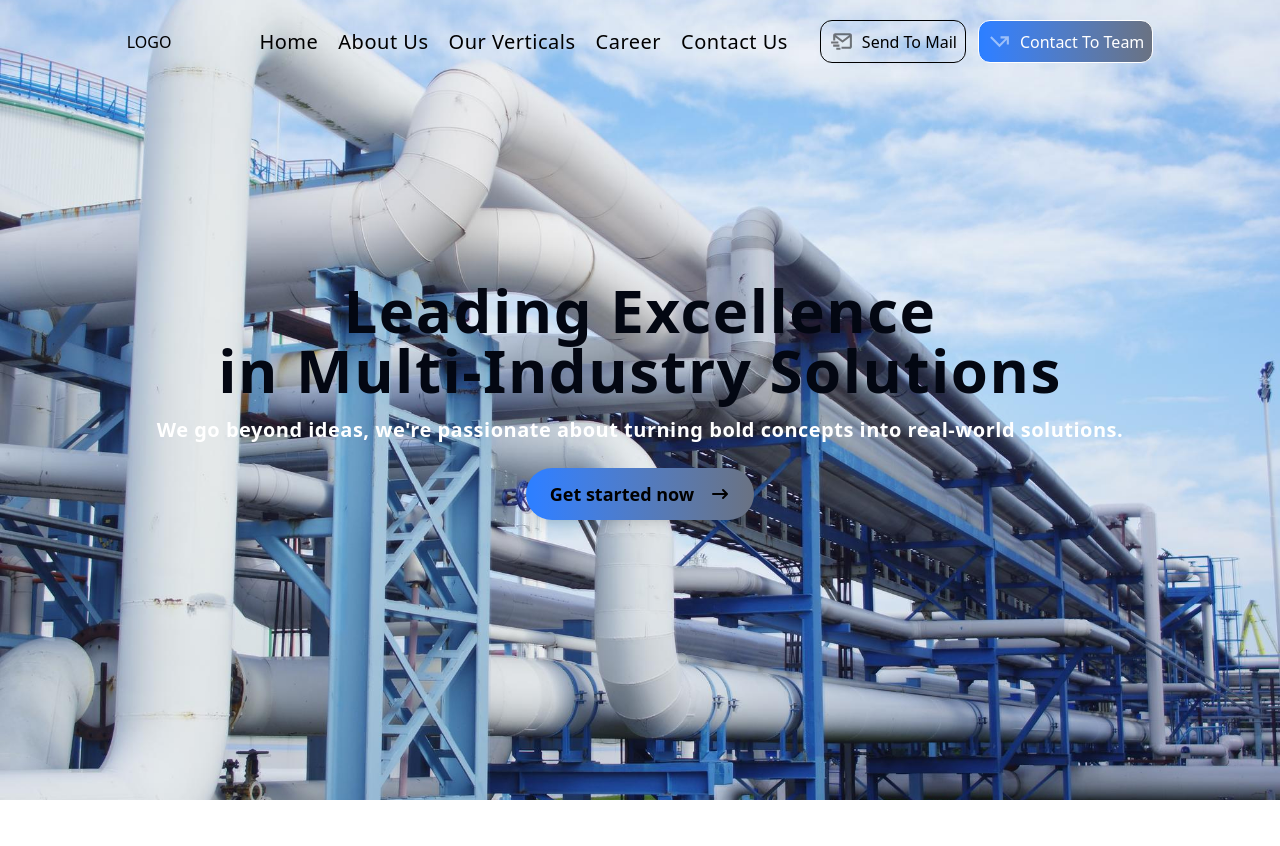
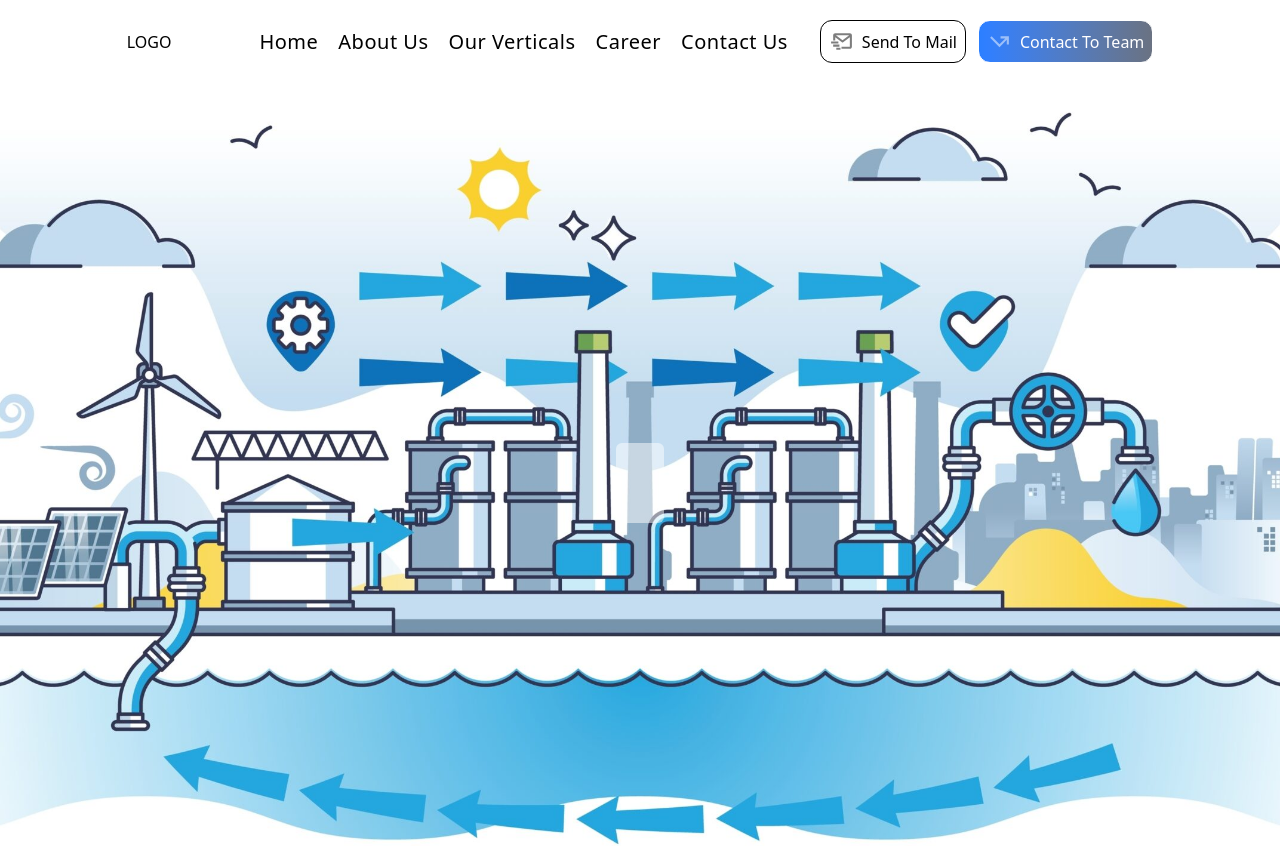
Before and after one commit to weblogiance/shyam-Infratech, a React (Vite) app: page / in a window 1280 px wide. Shown: the top 846 px of the page. Built offline with nearby package versions, Linux system fonts and the light colour scheme.

Commit message:
chage banner image

```diff
--- a/src/components/Navbar.jsx
+++ b/src/components/Navbar.jsx
@@ -14,7 +14,7 @@ const Navbar = () => {
          return () => (window.onscroll === null)
      }
   return (
-    <div className={`fixed top-0 w-full ${scroll ? " shadow-md  bg-white text-gray-500": " text-black"}  transition-all duration-400 ease-linear z-[99]`}>
+    <div className={` sticky top-0 w-full ${scroll ? " shadow-md  bg-white text-gray-500": " text-black"}  transition-all duration-400 ease-linear z-[99]`}>
         <div className={`w-10/12 flex mx-auto p-5 bg-transparent  transition-all duration-500 ease-in-out `}>
              <nav className=' flex justify-between items-center w-full'>
                   <div>
--- a/src/page/HomePage.jsx
+++ b/src/page/HomePage.jsx
@@ -15,7 +15,7 @@ import CounterSection from '../components/Homepage/Oursuccess';
 import Timelines from '../components/Homepage/Workflow.jsx';
 
 import gas from '../assets/image/cng-gas.jpg'
-import water from '../assets/image/58546.jpg'
+import water from '../assets/image/waterbanner.jpg'
 const HomePage = () => {
   return (
     <div >
@@ -37,19 +37,19 @@ const HomePage = () => {
               </div>
 
               {/* Content */}
-              <div className="relative z-10  rounded-md leading-14 p-10 px-6">
-                <h1 className="text-4xl md:text-5xl lg:text-6xl tracking-wide text-gray-950  font-bold">
+              <div className="relative z-10 bg-white/50 rounded-md leading-14 p-10 px-6">
+                {/* <h1 className="text-4xl md:text-5xl lg:text-6xl tracking-wide text-gray-950  font-bold">
                   Leading Excellence <br /> in Multi-Industry Solutions
                 </h1>
-                <p className="mt-4 text-lg md:text-xl font-bold tracking-wide text-white">
+                <p className="mt-4 text-lg md:text-xl font-bold tracking-wide text-blue-950">
                   We go beyond ideas, we're passionate about turning bold concepts into real-world solutions.
-                </p>
+                </p> */}
 
                 {/* CTA Button */}
-                <button className="mt-6 px-6 cursor-pointer py-3 mx-auto bg-gradient-to-r from-blue-500 to-gray-500 rounded-full text-lg font-semibold shadow-lg flex items-center gap-2">
+                {/* <button className="mt-6 px-6 cursor-pointer py-3 mx-auto bg-gradient-to-r from-blue-500 to-gray-500 rounded-full text-lg font-semibold shadow-lg flex items-center gap-2">
                   Get started now
                   <span className="ml-2"><HiArrowNarrowRight size={20} /></span>
-                </button>
+                </button> */}
               </div>
             </div>
           </SwiperSlide>
```
